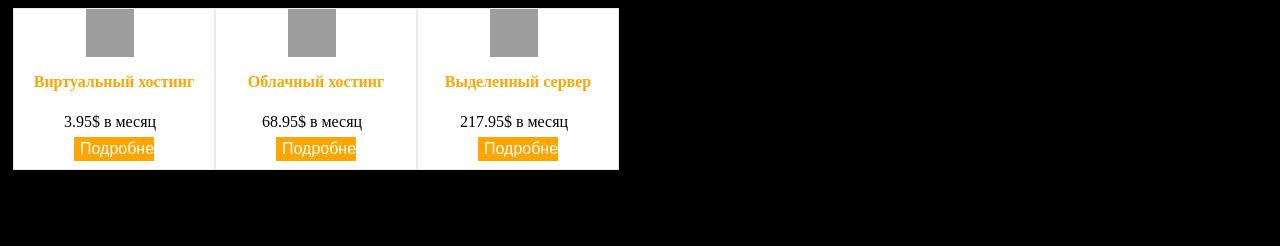
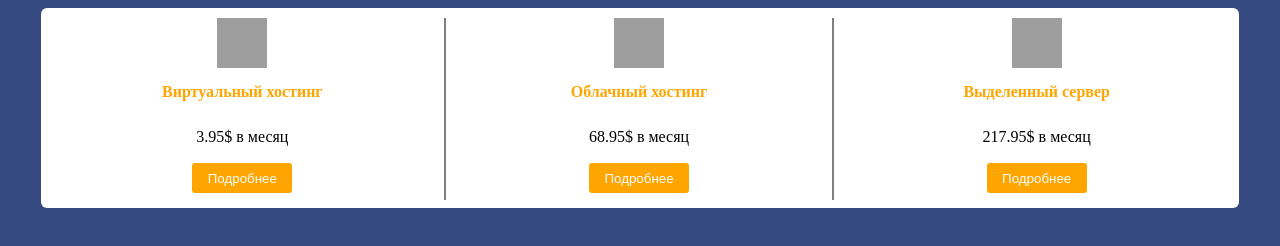
Before and after one commit to askhvm/Module2-Tasks, a plain HTML site: page index.html in a window 1280 px wide. Drawn offline with Linux system fonts and the light colour scheme; grey boxes are pictures that could not be loaded.

Commit message:
hosting task

```diff
--- a/payment.html
+++ b/index.html
@@ -21,6 +21,7 @@
                 <span class="inner">Подробнее</span>
             </button>
         </div>
+        <div class="line"></div>
         <div class="block">
             <img src="https://cdn-icons-png.flaticon.com/512/14/14868.png" alt="" class="icon">
             <span class="name">
@@ -33,6 +34,7 @@
                 <span class="inner">Подробнее</span>
             </button>
         </div>
+        <div class="line"></div>
         <div class="block">
             <img src="https://www.freepnglogos.com/uploads/server-png/server-icon-download-icons-17.png" alt="" class="icon">
             <span class="name">
--- a/payment.css
+++ b/payment.css
@@ -1,57 +1,56 @@
 body {
-    background: black;
+    background-color: rgb(54, 74, 129);
+    display: flex;
+    justify-content: center;
 }
 
 .main {
-    margin-left: 5px;
-    width: 741px;
+    height: 200px;
+    border-radius: 6px;
+    background: white;
     display: flex;
-    flex-wrap: wrap;
+}
+
+.icon {
+    width: 50px;
+    height: 50px;
+}
+
+.line {
+    margin-top: 10px;
+    height: 90%;
+    border: 1px solid gray;
 }
 
 .block {
-    display:flex;
-    background: white;
-    border: 1px solid rgb(238, 233, 233);
-    width: 25vh;
-    height: 20vh;
+    padding-top: 10px;
+    display: flex;
+    flex-wrap: wrap;
     justify-content: center;
-    text-align: center;
+}
+
+.info {
+    cursor: pointer;
+    background-color: orange;
+    color: white;
+    border: none;
+    height: 30px;
+    width: 100px;
+    border-radius: 3px;
+}
+
+.name {
+    display: flex;
+    justify-content: center;
+    font-weight: bold;
+    color: orange;
+    width: 100%;
+    height: 30px;
 }
 
 .price {
-    position: absolute;
-    font-size: 1rem;
-    margin-top: 13vh;
-    margin-right: 1vh;
+    display: flex;
+    justify-content: center;
+    width: 100%;
+    height: 20px;
 }
-
-.name {
-    margin-top: 8vh;
-    font-size: 1rem;
-    color: orange;
-    font-weight: bold;
-    position: absolute;
-}
-
-.info {
-    color: white;
-    position: absolute;
-    border: none;
-    background: orange;
-    width: 10vh;
-    height: 3vh;
-    margin-top: 16vh;
-    margin-left: 0vh;
-}
-
-.inner {
-    font-size: 1rem;
-}
-
-.icon {
-    margin-top: 0vh;
-    margin-left: -1vh;
-    height: 6vh;
-    width: 6vh;
-}
```
Also changed, not shown: 1 other file.
